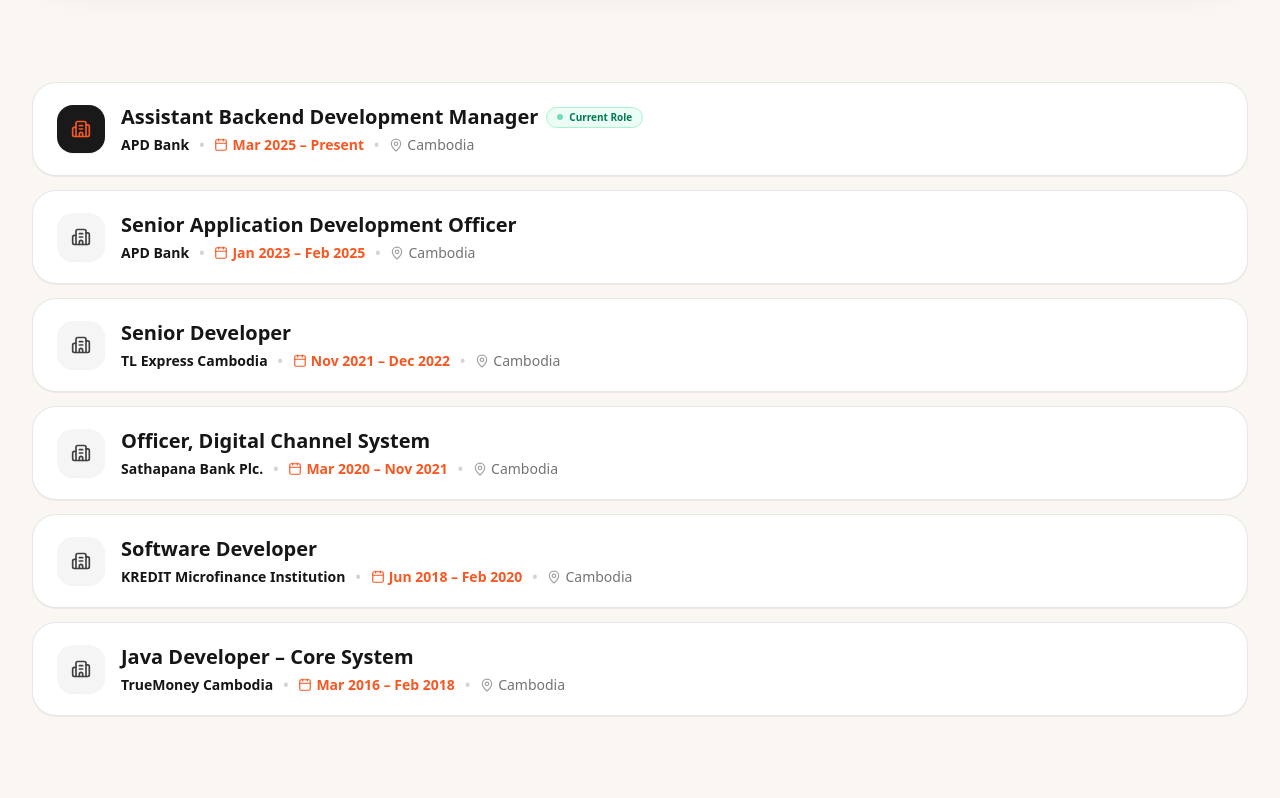
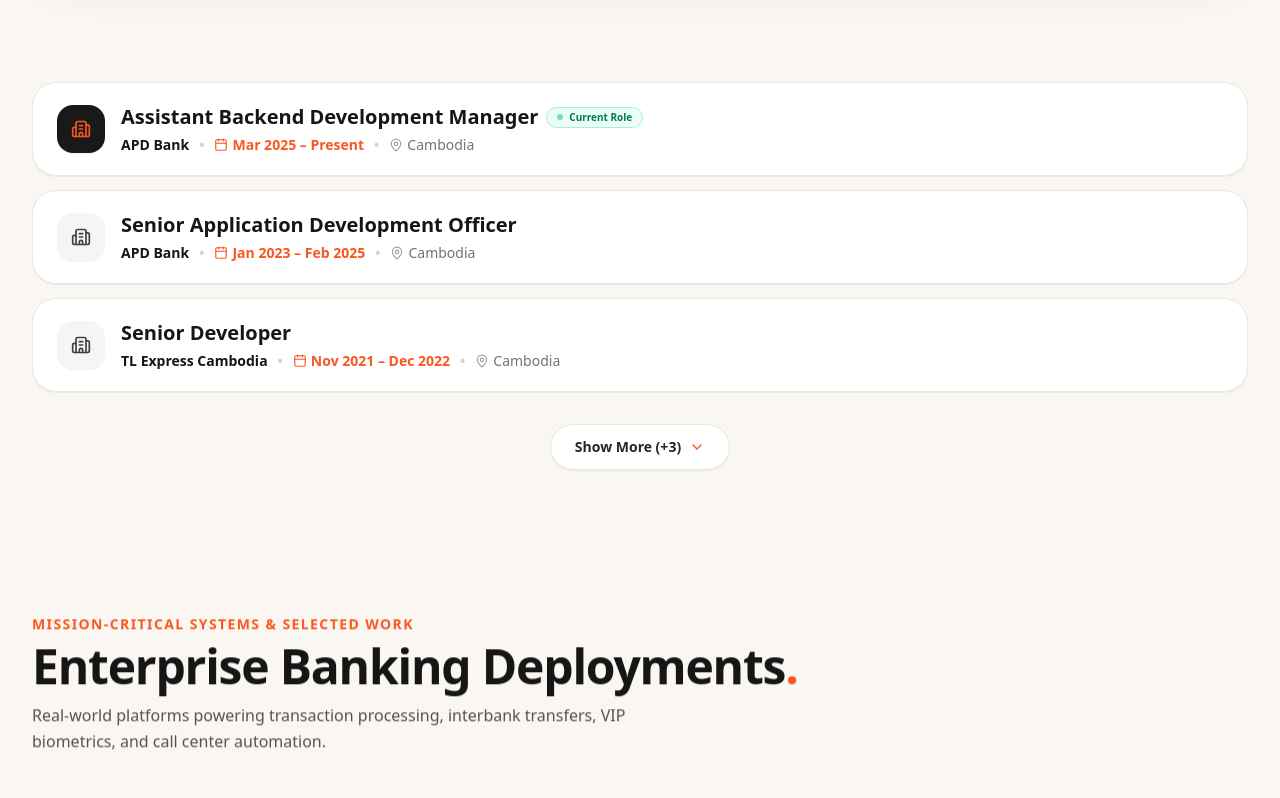
Before and after one commit to pudeth/rotha-portfolio, a React (Vite) app: page / in a window 1280 px wide. Shown: the part 1912-2710 px from the top of the page. Built offline with nearby package versions, Linux system fonts and the light colour scheme; a web font is replaced by a local one.

Commit message:
feat: add Show More / Show Less toggle button to Experience section

```diff
--- a/src/components/ExperienceTimeline.jsx
+++ b/src/components/ExperienceTimeline.jsx
@@ -1,12 +1,18 @@
-import React from 'react';
-import { Building2, MapPin, Calendar } from 'lucide-react';
+import React, { useState } from 'react';
+import { Building2, MapPin, Calendar, ChevronDown, ChevronUp } from 'lucide-react';
 import ScrollReveal from './ScrollReveal';
 import { useLanguage } from '../context/LanguageContext';
 import { experiencesKhmer } from '../data/translations';
 
+const INITIAL_COUNT = 3;
+
 export default function ExperienceTimeline({ experiences }) {
   const { language } = useLanguage();
   const isKhmer = language === 'km';
+  const [showAll, setShowAll] = useState(false);
+
+  const displayedExperiences = showAll ? experiences : experiences.slice(0, INITIAL_COUNT);
+  const hasMore = experiences.length > INITIAL_COUNT;
 
   return (
     <section id="experience" className="py-8 md:py-12 relative overflow-hidden">
@@ -14,7 +20,7 @@
 
         {/* Experience Cards List - Small, Clean Size (Position, Brand, Year) */}
         <div className="space-y-3 sm:space-y-3.5">
-          {experiences.map((exp, idx) => {
+          {displayedExperiences.map((exp, idx) => {
             const isCurrent = idx === 0;
             const kmData = isKhmer && experiencesKhmer[idx] ? experiencesKhmer[idx] : null;
 
@@ -23,7 +29,7 @@
             const locationText = kmData?.location || exp.location;
 
             return (
-              <ScrollReveal key={idx} animation="fade-up" delay={Math.min(idx * 50, 200)}>
+              <ScrollReveal key={idx} animation="fade-up" delay={Math.min(idx * 40, 160)}>
                 {/* Career Card */}
                 <div className="bg-white rounded-2xl sm:rounded-3xl border border-neutral-200/90 hover:border-neutral-300 hover:shadow-md transition-all duration-200 overflow-hidden shadow-2xs">
                   <div className="p-4 sm:p-5 sm:px-6">
@@ -81,6 +87,29 @@
           })}
         </div>
 
+        {/* Show More / Show Less Button */}
+        {hasMore && (
+          <div className="flex justify-center mt-6 sm:mt-8">
+            <button
+              onClick={() => setShowAll(!showAll)}
+              className="inline-flex items-center gap-2 px-6 py-2.5 sm:py-3 rounded-full bg-white hover:bg-neutral-50 text-neutral-800 hover:text-[#F95721] font-bold text-xs sm:text-sm border border-neutral-200/90 hover:border-[#F95721]/40 shadow-xs hover:shadow-md transition-all cursor-pointer group"
+            >
+              <span>
+                {showAll
+                  ? (isKhmer ? 'បង្រួម' : 'Show Less')
+                  : (isKhmer
+                      ? `បង្ហាញបន្ថែម (${experiences.length - INITIAL_COUNT} ទៀត)`
+                      : `Show More (+${experiences.length - INITIAL_COUNT})`)}
+              </span>
+              {showAll ? (
+                <ChevronUp className="w-4 h-4 text-[#F95721] transition-transform group-hover:-translate-y-0.5" />
+              ) : (
+                <ChevronDown className="w-4 h-4 text-[#F95721] transition-transform group-hover:translate-y-0.5" />
+              )}
+            </button>
+          </div>
+        )}
+
       </div>
     </section>
   );
```
